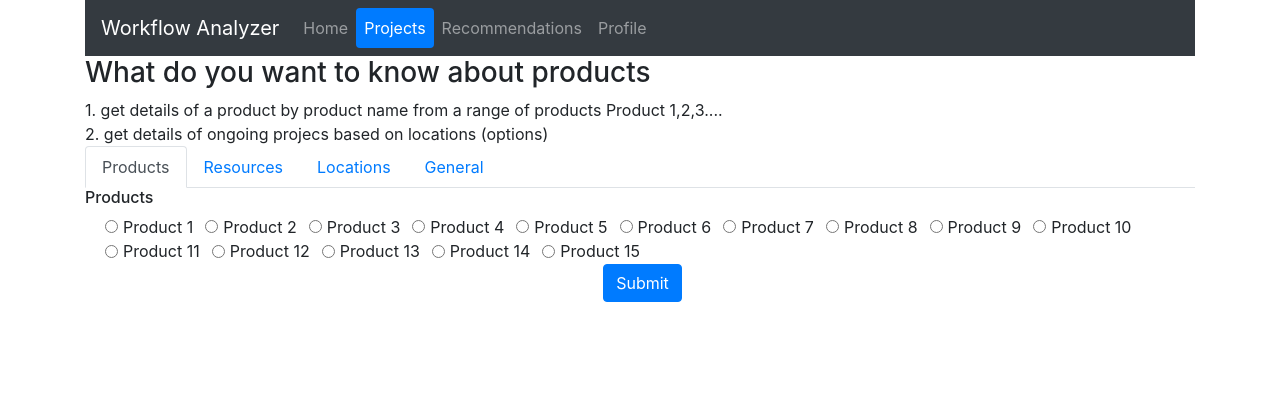
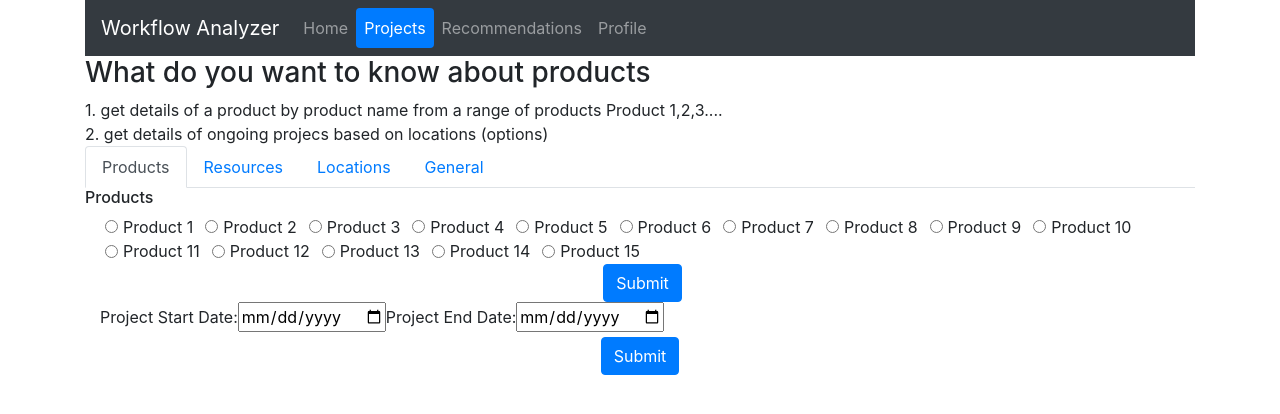
Before and after one commit to Spectre-ak/wa-frontend, a React (Create React App) app: page /projects in a window 1280 px wide. Shown: the top 414 px of the page. Built offline with nearby package versions, Linux system fonts and the light colour scheme.

Commit message:
Add files via upload

```diff
--- a/src/Projects/Projects.js
+++ b/src/Projects/Projects.js
@@ -1,4 +1,5 @@
 import React from 'react';
+import Product_search_date_component from './product_date_search_component.js';
 import Product_search_component from './Product_search_component.js'
 
 class Project extends React.Component {
@@ -33,6 +34,7 @@ class Project extends React.Component {
                     <div class="tab-pane fade show active" id="nav-home" role="tabpanel" aria-labelledby="nav-home-tab">
                         <h6>Products</h6>
                         <Product_search_component/>
+                        <Product_search_date_component/>
                     </div>
                     <div class="tab-pane fade" id="nav-profile" role="tabpanel" aria-labelledby="nav-profile-tab">
                         resources realayted
--- /dev/null
+++ b/src/Projects/product_date_search_component.js
@@ -0,0 +1,27 @@
+import React from "react"
+
+function Product_search_date_component(){
+    return(
+
+        <div>
+            <div className="container">
+                <label> Project Start Date: </label>
+                <input className="form-row-group" type="date"></input>
+
+                <label>  Project End Date: </label>
+                <input className="form-row-group" type="date"></input>
+
+                <div style={{textAlign:"center"}}><button className="btn btn-primary">Submit</button></div>
+
+                <div id="product_search_date">
+
+                </div>
+            </div>
+        </div>
+
+
+
+    )
+}
+
+export default Product_search_date_component;
```
